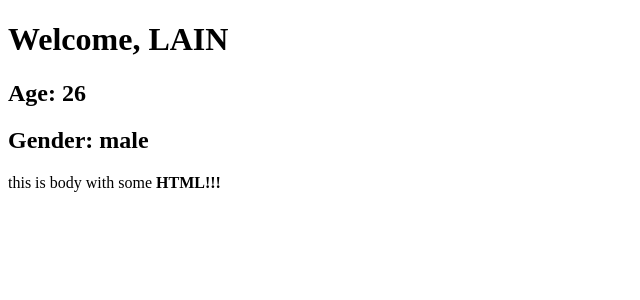
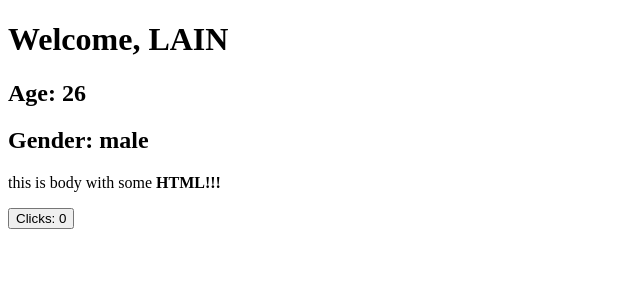
Before and after one commit to lain-the-coder/basic-svelte-introduction, a Svelte app: page / in a window 1280 px wide. Shown: the top 300 px of the page, without its empty margins (0-640 px from the left). Built offline with nearby package versions, Linux system fonts and the light colour scheme.

Commit message:
practiced - runes/state which essentially is a variable that when updated in an application (like js function) is also updated in DOM real-time; done by declaring a variable with (<initial-value>)

```diff
--- a/src/App.svelte
+++ b/src/App.svelte
@@ -2,8 +2,15 @@
   import Nested from "./Nested.svelte";
   let name = "lain";
   let string = `this is body with some <strong>HTML!!!</strong>`;
+  let count = $state(0);
+  function increment() {
+    count += 1;
+  }
 </script>
 
 <h1>Welcome, {name.toUpperCase()}</h1>
 <Nested></Nested>
 <p>{@html string}</p>
+<button onclick={increment}>
+  Clicks: {count}
+</button>
```
